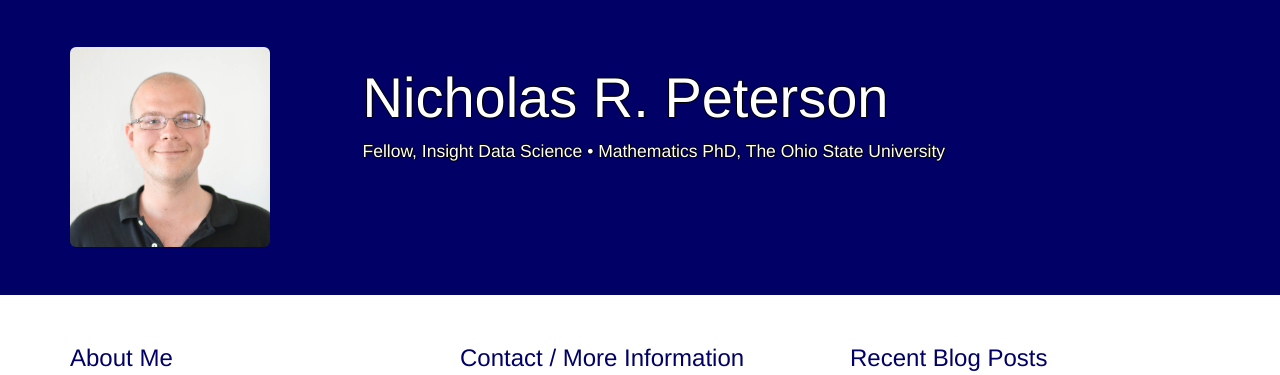
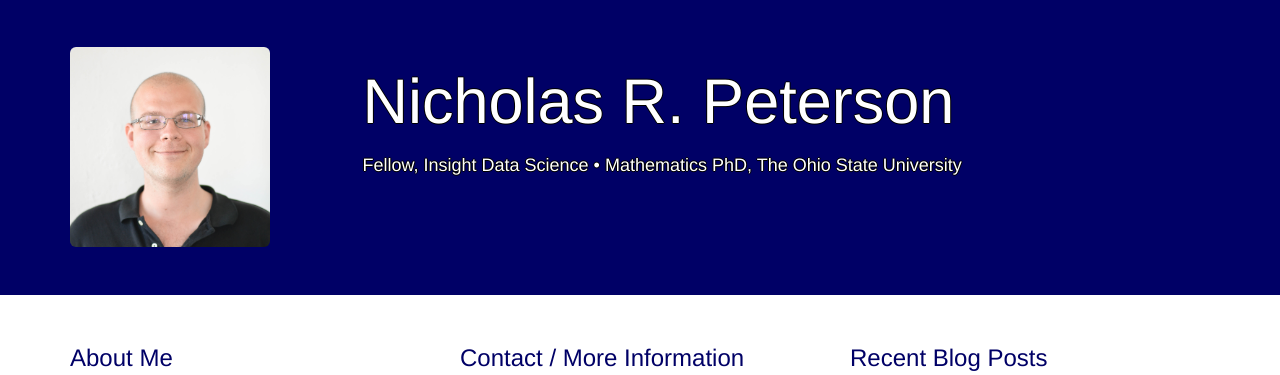
Before and after one commit to nrpeterson/homepage, a Flask app: page / in a window 1280 px wide. Shown: the part 51-426 px from the top of the page. Run offline with Flask 2, Linux system fonts and the light colour scheme; data that the repository does not hold is empty; parts of the project's set-up code (start-up, migrations or seed data) failed here and were passed over; some libraries are stand-ins or nearby versions.

Commit message:
Changed font sizes in jumbotron

```diff
--- a/app/static/custom.css
+++ b/app/static/custom.css
@@ -37,14 +37,8 @@
     text-shadow: -1px 0 black, 0 1px black, 1px 0 black, 0 -1px black;
 }
 
-.jumbotron h1 {
-    font-size: 400%;
+.jumbotron h1, h4 {
     color: #ffffff;
-}
-
-.jumbotron p {
-    color: #ffffff;
-    font-size: 125%;
 }
 
 .blog-post nav
--- a/app/templates/layout/jumbotron.html
+++ b/app/templates/layout/jumbotron.html
@@ -6,7 +6,7 @@
             <div class="col-md-3"><img src="{{url_for('static', filename='me.jpg')}}" style="width: 200px;" class="img-rounded"></div>
             <div class="col-md-9">
                 <h1>Nicholas R. Peterson</h1>
-                <p>Fellow, Insight Data Science &#8226; Mathematics PhD, The Ohio State University</p>
+                <h4>Fellow, Insight Data Science &#8226; Mathematics PhD, The Ohio State University</h4>
             </div>
         </div>
     </div>
```
